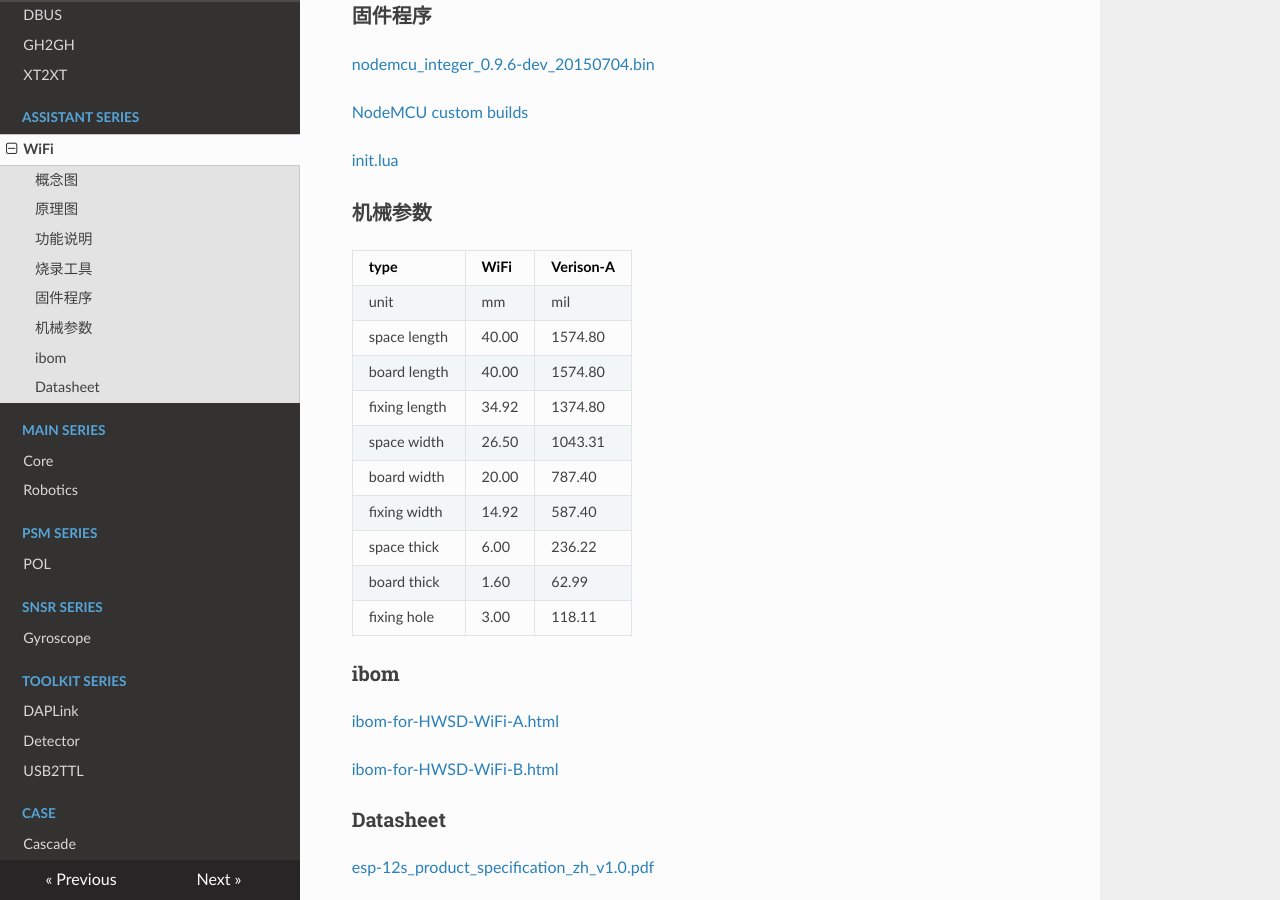
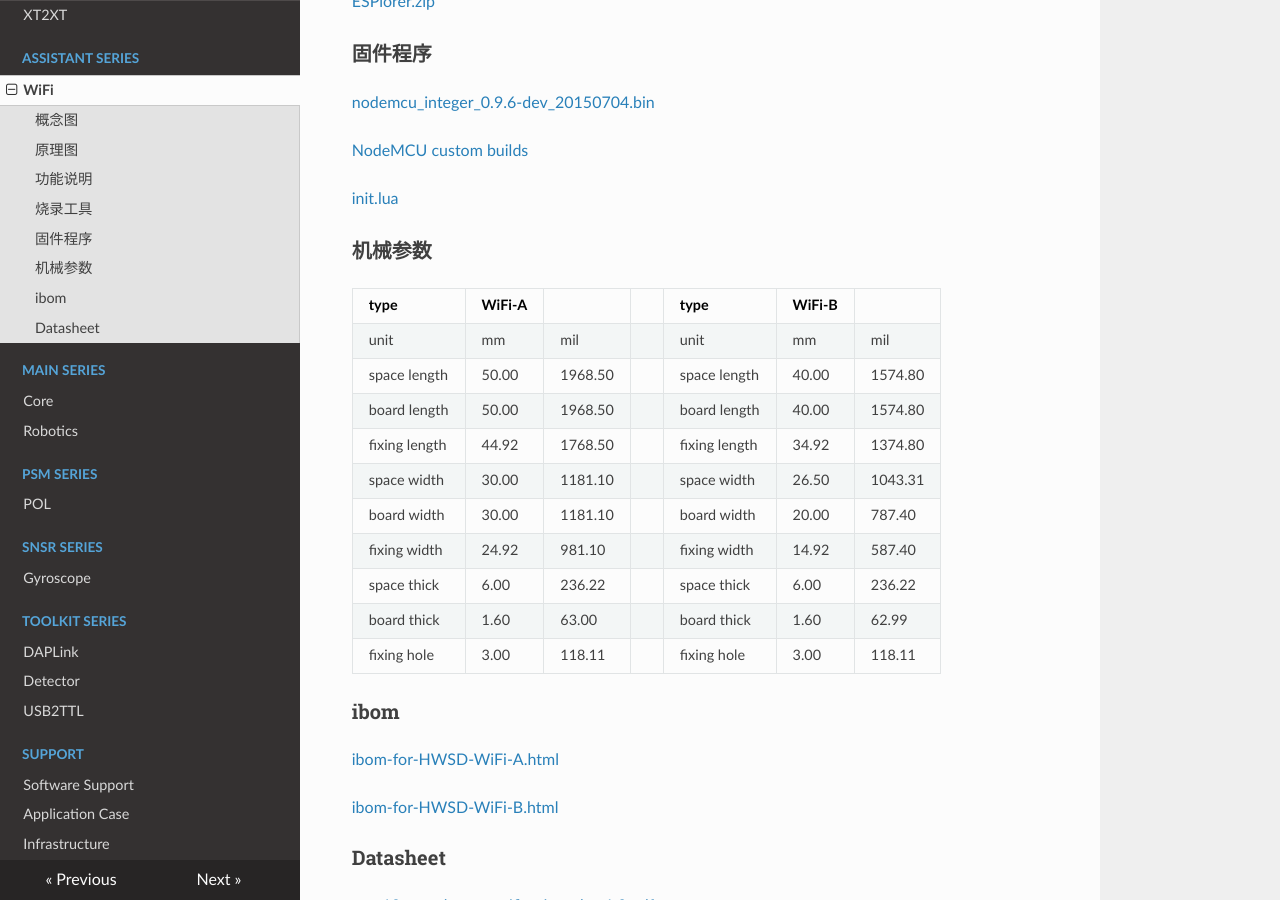
Before and after one commit to ASR-Crash/XMU-RM-HWSD-UM, an MkDocs documentation site: the page built from docs/WiFi.md, in a window 1280 px wide and 900 px high, scrolled down 1346 px. Built offline with MkDocs 1.6.1, drawn with Linux system fonts in a browser that asks for light colours; nearby versions of some CDN libraries.

Commit message:
20211107 19:00

```diff
--- a/docs/WiFi.md
+++ b/docs/WiFi.md
@@ -26,26 +30,26 @@
 
 ### 固件程序
 
-[nodemcu_integer_0.9.6-dev_20150704.bin](WiFi\nodemcu_integer_0.9.6-dev_20150704.bin)
+[nodemcu_integer_0.9.6-dev_20150704.bin](nodemcu_integer_0.9.6-dev_20150704.bin)
 
 [NodeMCU custom builds](https://nodemcu-build.com/)
 
-[init.lua](WiFi\init.lua)
+[init.lua](init.lua)
 
 ### 机械参数
 
-| type          | WiFi  | Verison-A |
-| ------------- | ----- | --------- |
-| unit          | mm    | mil       |
-| space length  | 40.00 | 1574.80   |
-| board length  | 40.00 | 1574.80   |
-| fixing length | 34.92 | 1374.80   |
-| space width   | 26.50 | 1043.31   |
-| board width   | 20.00 | 787.40    |
-| fixing width  | 14.92 | 587.40    |
-| space thick   | 6.00  | 236.22    |
-| board thick   | 1.60  | 62.99     |
-| fixing hole   | 3.00  | 118.11    |
+| type          | WiFi-A |         |      | type          | WiFi-B |         |
+| ------------- | ------ | ------- | ---- | ------------- | ------ | ------- |
+| unit          | mm     | mil     |      | unit          | mm     | mil     |
+| space length  | 50.00  | 1968.50 |      | space length  | 40.00  | 1574.80 |
+| board length  | 50.00  | 1968.50 |      | board length  | 40.00  | 1574.80 |
+| fixing length | 44.92  | 1768.50 |      | fixing length | 34.92  | 1374.80 |
+| space width   | 30.00  | 1181.10 |      | space width   | 26.50  | 1043.31 |
+| board width   | 30.00  | 1181.10 |      | board width   | 20.00  | 787.40  |
+| fixing width  | 24.92  | 981.10  |      | fixing width  | 14.92  | 587.40  |
+| space thick   | 6.00   | 236.22  |      | space thick   | 6.00   | 236.22  |
+| board thick   | 1.60   | 63.00   |      | board thick   | 1.60   | 62.99   |
+| fixing hole   | 3.00   | 118.11  |      | fixing hole   | 3.00   | 118.11  |
 
 ### ibom
 
--- a/mkdocs.yml
+++ b/mkdocs.yml
@@ -5,7 +5,6 @@ nav:
 - Overview:
     - Introduction: Introduction.md
     - About-this-document: About-this-document.md
-    - Software Support: Software-Support.md
 - ACTR Series:
     - High-Side Switch: High-Side-Switch.md
 - Adapter Series:
@@ -27,8 +26,10 @@ nav:
     - DAPLink: DAPLink.md
     - Detector: Detector.md
     - USB2TTL: USB2TTL.md
-- Case:
-    - Cascade: Cascade.md
+- Support:
+    - Software Support: Software-Support.md
+    - Application Case: Application-Case.md
+    - Infrastructure: Infrastructure.md
 
 theme: readthedocs
 site_author: ASR-Crash
```
Also changed, not shown: other parts of docs/WiFi.md (+4 -0 lines), docs/Application-Case.md (renamed from docs/Cascade.md, +1 -1 lines), docs/Infrastructure.md (added, +36 -0 lines), docs/README.md (+5 -4 lines), docs/XT2XT.md (+4 -4 lines).
